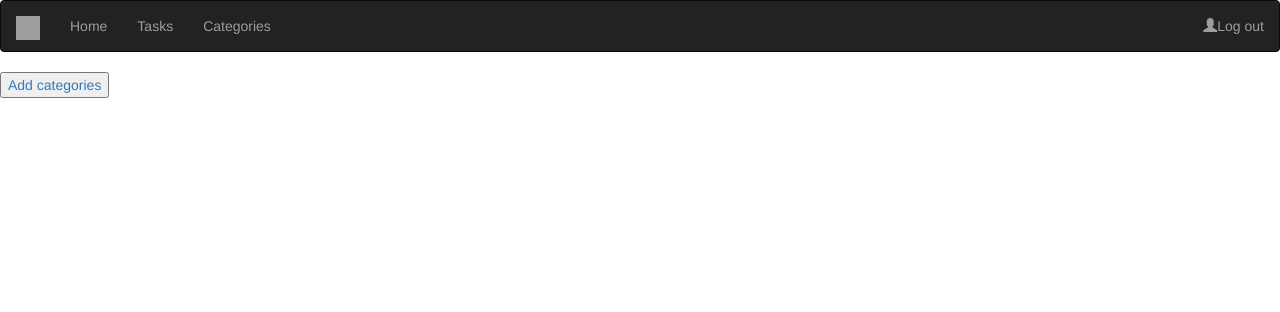
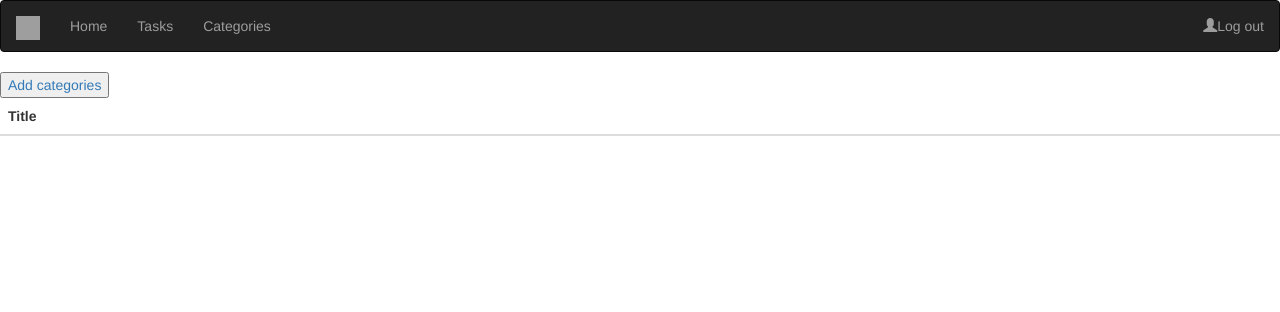
Before and after one commit to Pelozo/todo-django, a Django app: page /category/list in a window 1280 px wide. Shown: the top 312 px of the page. Run offline with Django 3.2, Linux system fonts and the light colour scheme; a user stored in the database is signed in; data comes from the database, SQL or seed files in the repository; both versions use the stored data as it was after the commit; lists and menus that the app fills with data are empty; some libraries are stand-ins or nearby versions; grey boxes are pictures that could not be loaded.

Commit message:
list categories

```diff
--- a/templates/categories/category_list.html
+++ b/templates/categories/category_list.html
@@ -2,13 +2,20 @@
 {% block content %}
 
     <a href="{% url 'createcategory' %}"><button type="button"> Add categories</button></a>
-    <ul>
+     <table class="table">
+       <thead class="thead-dark">
+        <tr>
+          <th scope="col">Title</th>
+        </tr>
+      </thead>
+      <tbody>
+        {% for category in categories %}
+        <tr>
+          <td>  {{ category.title }} </td>
+        </tr>
 
-      {% for category in categories %}
-      <li>
-          {{ category.title }}
-      </li>
-      {% endfor %}
+        {% endfor %}
 
-    </ul>
+      </tbody>
+    </table>
 {% endblock content %}
```
Also changed, not shown: db.sqlite3.
